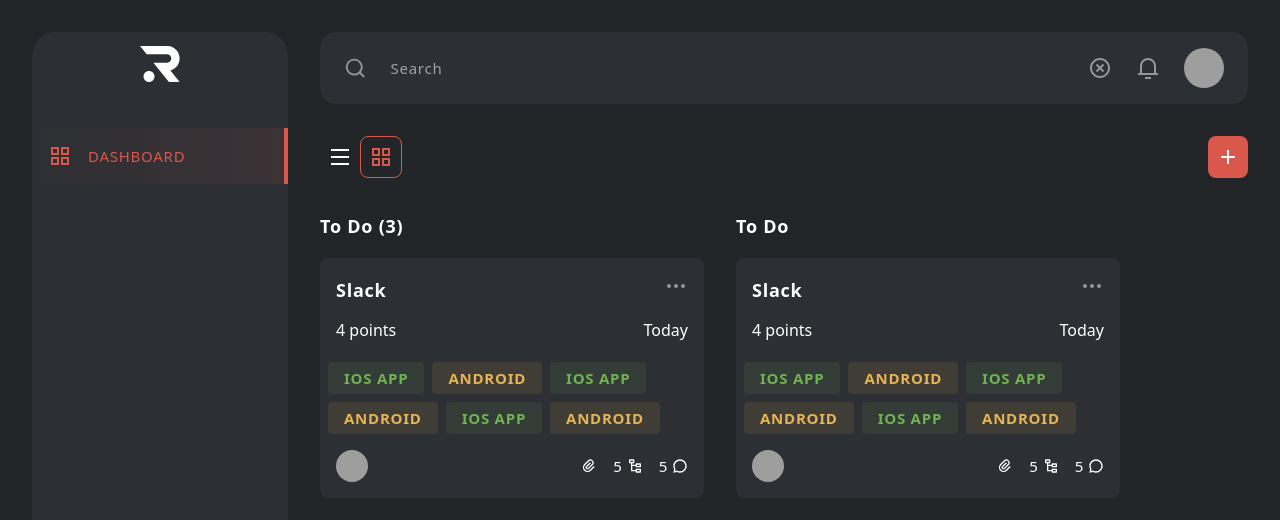
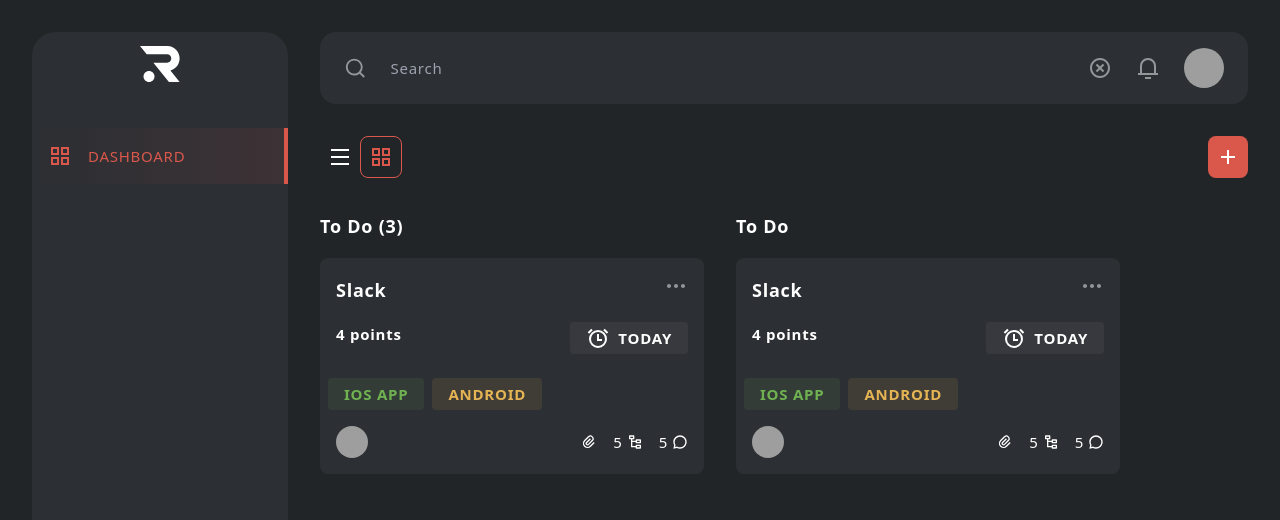
Before and after one commit to fdgbatarse1/ravn-dashboard, a Next.js app: page / in a window 1280 px wide. Shown: the top 520 px of the page. Built offline with nearby package versions, Linux system fonts and the light colour scheme; grey boxes are pictures that could not be loaded.

Commit message:
✨ Update label component to add icon

```diff
--- a/src/components/column/card/card.tsx
+++ b/src/components/column/card/card.tsx
@@ -1,24 +1,22 @@
 import Label from '@/components/label';
 import Avatar from '@/components/user/avatar';
-import { RiMoreFill, RiAttachment2, RiNodeTree, RiChat3Line } from 'react-icons/ri';
+import { RiMoreFill, RiAttachment2, RiNodeTree, RiChat3Line, RiAlarmLine } from 'react-icons/ri';
 
 const Card = () => (
   <article className="space-y-4 rounded-lg bg-neutral-4 p-4 text-neutral-1">
     <div className="flex justify-between space-x-2">
-      <h4 className="text-body-l font-semibold">Slack</h4>
+      <h4 className="text-body-l font-semibold text-neutral-1">Slack</h4>
       <RiMoreFill size="24px" className="text-neutral-2" />
     </div>
     <div className="flex justify-between space-x-2">
-      <p>4 points</p>
-      <span>
-        <p>Today</p>
-      </span>
+      <p className="text-body-m font-semibold text-neutral-1">4 points</p>
+      <Label
+        className="bg-neutral-2 bg-opacity-10 text-neutral-1"
+        icon={<RiAlarmLine size="24px" />}
+        text="Today"
+      />
     </div>
     <ul className="m-[-1rem] flex flex-wrap justify-start space-x-2">
-      <Label className="ml-2 mt-2 bg-secondary-4 bg-opacity-10 text-secondary-4" text="ios app" />
-      <Label className="ml-2 mt-2 bg-tertiary-4 bg-opacity-10 text-tertiary-4" text="android" />
-      <Label className="ml-2 mt-2 bg-secondary-4 bg-opacity-10 text-secondary-4" text="ios app" />
-      <Label className="ml-2 mt-2 bg-tertiary-4 bg-opacity-10 text-tertiary-4" text="android" />
       <Label className="ml-2 mt-2 bg-secondary-4 bg-opacity-10 text-secondary-4" text="ios app" />
       <Label className="ml-2 mt-2 bg-tertiary-4 bg-opacity-10 text-tertiary-4" text="android" />
     </ul>
--- a/src/components/label/label.tsx
+++ b/src/components/label/label.tsx
@@ -1,14 +1,16 @@
 interface LabelProps {
   text: string;
   className: string;
+  icon?: React.ReactNode;
 }
 
-const Label = ({ text, className }: LabelProps) => (
-  <p
-    className={`w-min whitespace-nowrap rounded px-4 py-1 text-body-m font-semibold uppercase ${className}`}
+const Label = ({ text, className, icon = undefined }: LabelProps) => (
+  <div
+    className={`flex w-min space-x-2 whitespace-nowrap rounded px-4 py-1 text-body-m font-semibold uppercase ${className}`}
   >
-    {text}
-  </p>
+    {icon}
+    <p>{text}</p>
+  </div>
 );
 
 export default Label;
```
Also changed, not shown: 1 other file (tests, documents, lock files or other folders).
